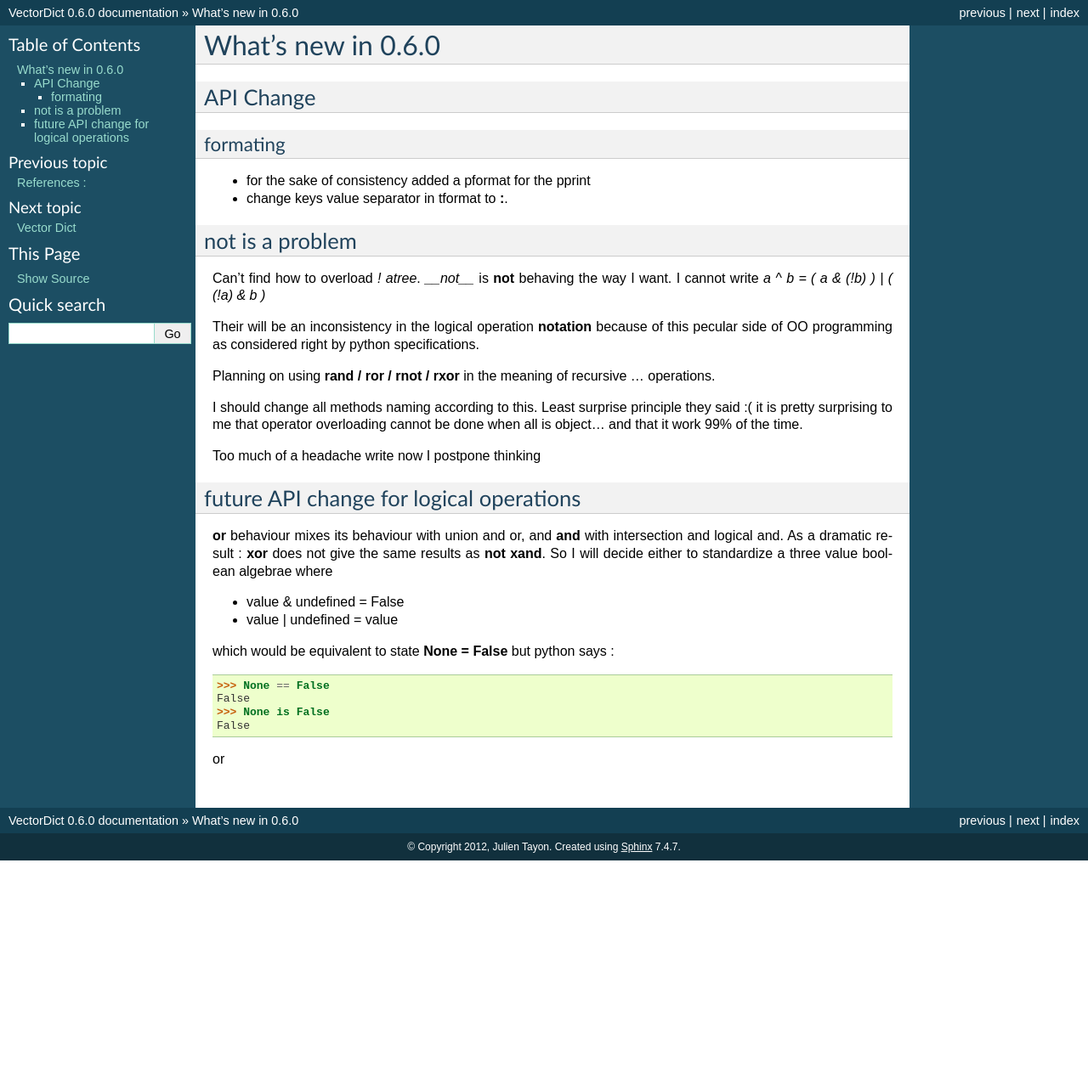
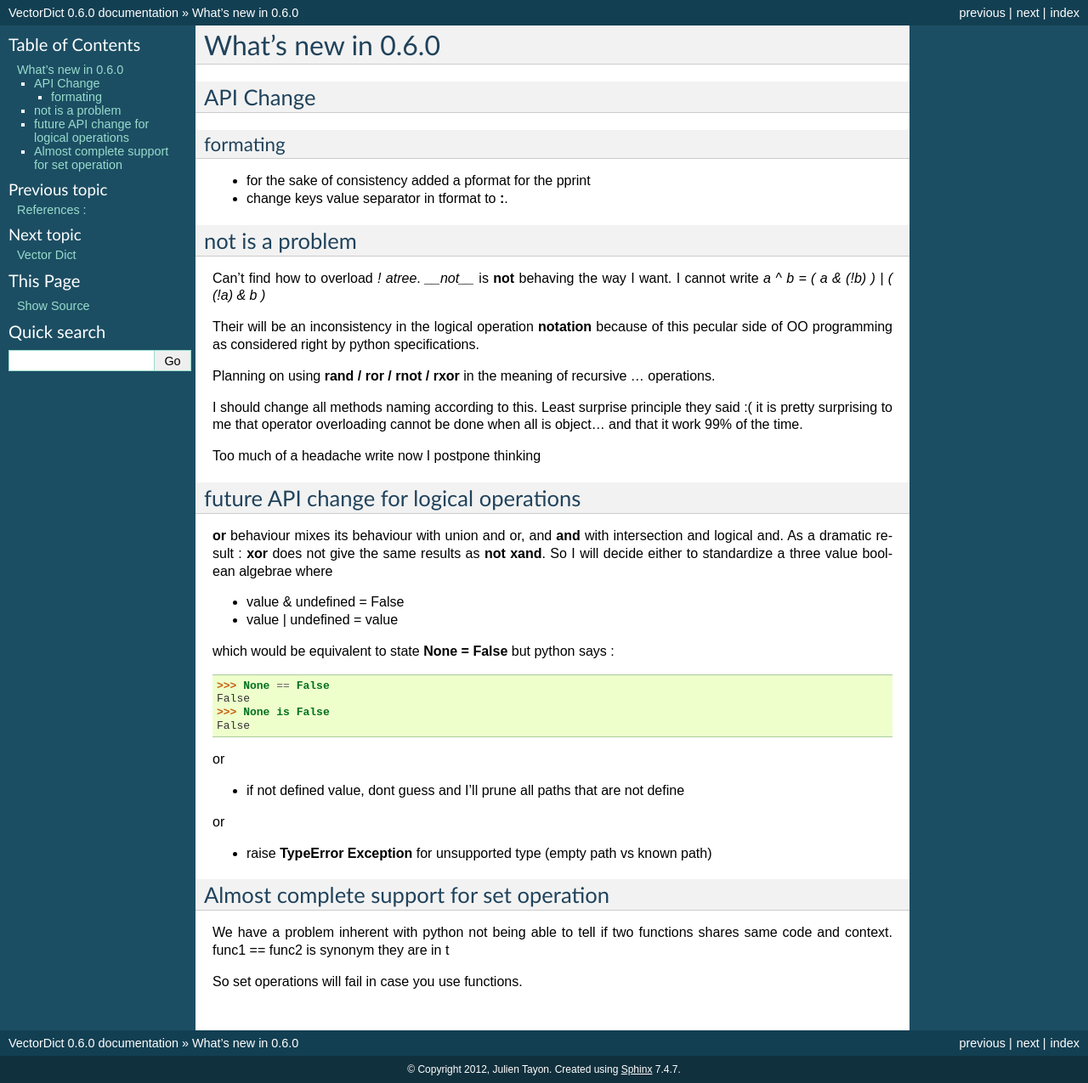
Before and after one commit to jul/ADictAdd_iction, a Sphinx documentation site: the page built from docs/source/new.rst, in a window 1280 px wide. Shown: the whole page at 85% size. Built offline with Sphinx 7.4.7, drawn with Linux system fonts in a browser that asks for light colours; before the commit the page ends 1013 px from its top, so only the background shows below that.

Commit message:
cut'n paste mistake

```diff
--- a/docs/source/new.rst
+++ b/docs/source/new.rst
@@ -47,3 +47,25 @@ which would be equivalent to state **None = False** but python says :
  False
 
 or
+
+
+* if not defined value, dont guess and I'll prune all paths that are not define
+
+or
+
+* raise **TypeError Exception** for unsupported type (empty path vs known path)
+
+
+
+Almost complete support for set operation
+*****************************************
+
+We have a problem inherent with python not being able to tell if two
+functions shares same code and context. func1 == func2 is synonym they are in t
+
+So set operations will fail in case you use functions.
+
+
+.. warning:
+   This is not a bug but a feature, when I do tree.union(tree2), if leaves supp
+   It is the same behaviour with all operations.
```
